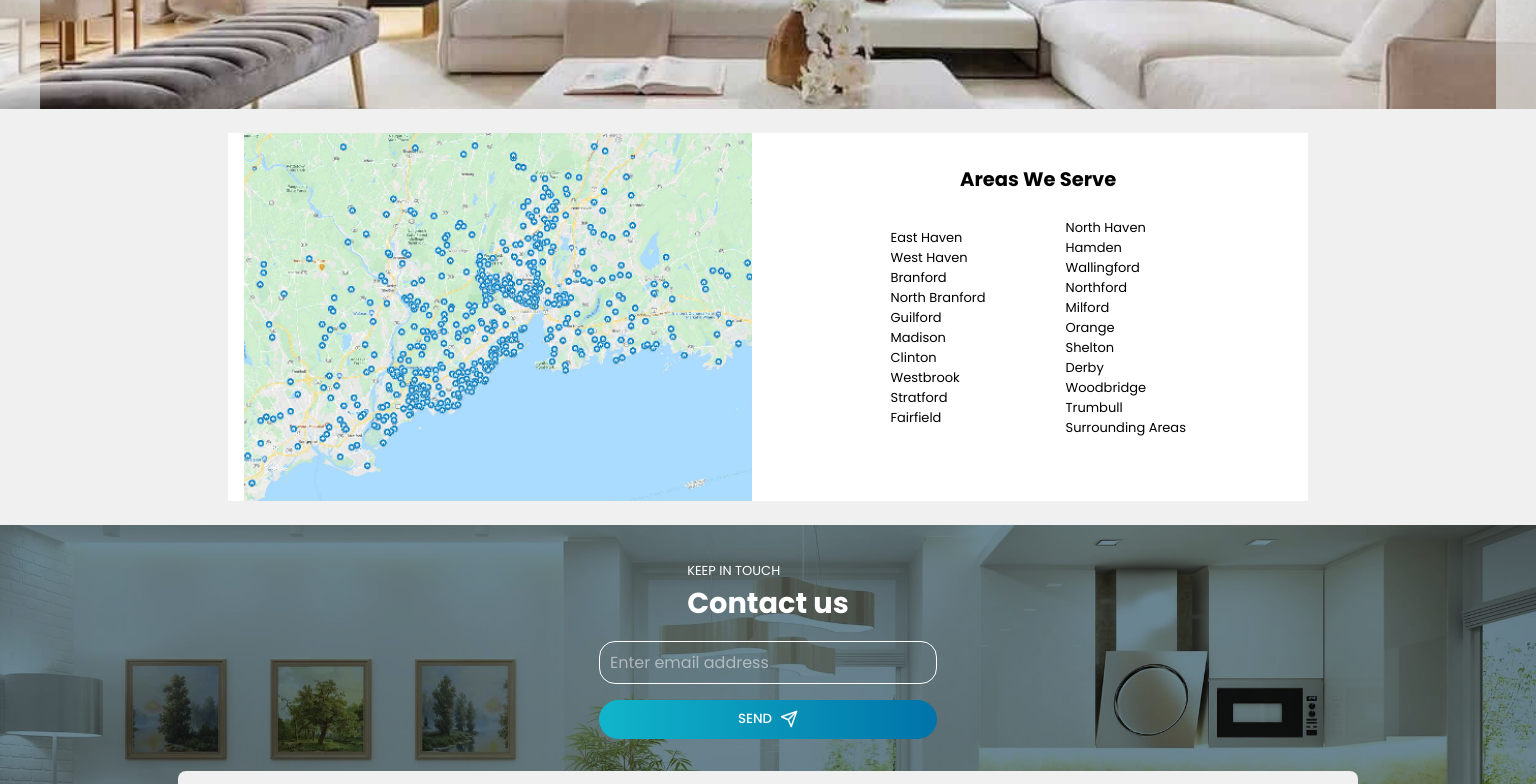
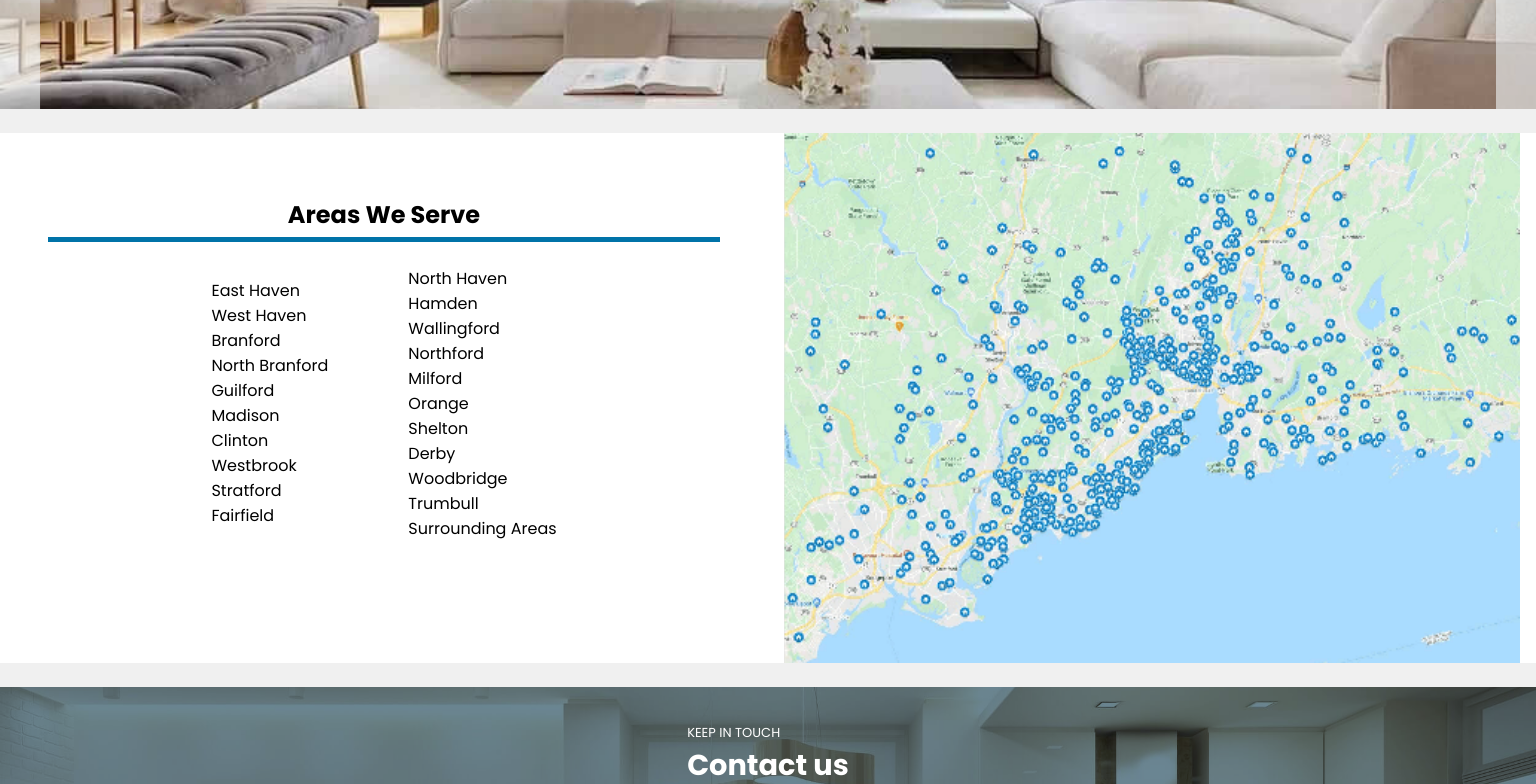
Before and after one commit to aidatavar/new-haven-cleaner-llc, a React (Create React App) app: page / in a window 1536 px wide. Shown: the part 2080-2864 px from the top of the page. Built offline with nearby package versions, Linux system fonts and the light colour scheme.

Commit message:
finished with map component

```diff
--- a/src/Components/Map/Map.jsx
+++ b/src/Components/Map/Map.jsx
@@ -4,12 +4,9 @@ import image from '../../Assets/map.png'
 
 const Map = () => {
   return (
-
     <section className='map grid'>
     <div className="setContent">
-    <div className="column">
-    <img src={image} alt="new haven map" />
-    </div>
+
     <div className="column">
     <div className="mapContent">
       <h2 >Areas We Serve </h2>
@@ -48,8 +45,13 @@ const Map = () => {
     </div>
     </div>
 
+    <div className="column2">
+    <img className='imageMap' src={image} alt="new haven map" />
+    </div>
+
     </div>
   </section>
+
   )
 }
 
--- a/src/Components/Map/map.css
+++ b/src/Components/Map/map.css
@@ -29,11 +29,15 @@
 }
 
 .map .setContent {
+  width: 100%;
   background-color: white;
 }
 
 .map .setContent img {
-  height: auto;
+  height: 100%;
+  width: 100%;
+  -o-object-fit: cover;
+     object-fit: cover;
 }
 
 .map .setContent .mapContent {
@@ -50,6 +54,9 @@
   -webkit-box-pack: center;
       -ms-flex-pack: center;
           justify-content: center;
+  border-bottom: 3px var(--primary-color) solid;
+  border-bottom-width: 5px;
+  padding-bottom: 5px;
 }
 
 .map .setContent .mapContent .listDiv {
@@ -80,16 +87,41 @@
     -ms-grid-columns: 1fr 1fr;
         grid-template-columns: 1fr 1fr;
     font-size: small;
-    margin: -1.5rem;
   }
   .map .setContent img {
-    height: 100%;
     width: 100%;
-    -o-object-fit: cover;
-       object-fit: cover;
   }
   .map .setContent .column {
     padding: 0 1rem;
   }
 }
+
+@media screen and (min-width: 1024px) {
+  .map .setContent img {
+    width: 100%;
+  }
+}
+
+@media screen and (min-width: 1440px) {
+  .map .setContent {
+    display: -ms-grid;
+    display: grid;
+    -ms-grid-columns: 1fr 1fr;
+        grid-template-columns: 1fr 1fr;
+    font-size: small;
+    margin: -1.5rem;
+    width: 100%;
+  }
+  .map .setContent img {
+    width: 100%;
+  }
+  .map .setContent .mapContent {
+    font-size: medium;
+    margin-top: 4rem;
+  }
+  .map .setContent .column2 {
+    padding: 0 1rem;
+    width: 100%;
+  }
+}
 /*# sourceMappingURL=map.css.map */
--- a/src/Components/Map/map.scss
+++ b/src/Components/Map/map.scss
@@ -13,6 +13,7 @@
     --card-bg-color: rgb(225, 225, 225);
 }
 
+
 .map{
     width: 100%;
     position: relative;
@@ -22,20 +23,30 @@
     justify-content: center;
 
     .setContent{
+        width: 100%;
         background-color: white;
 
-    img{
-        height: auto;
-    }
+        img{
+            height: 100%;
+            width: 100%;
+            object-fit: cover;
+
+            }
 
     .mapContent{
         margin: 2rem;
+
 
 
         h2{
             display: flex;
             align-items: center;
             justify-content: center;
+            border-bottom: 3px var(--primary-color) solid;
+            border-bottom-width: 5px;
+            padding-bottom: 5px;
+
+
         }
         .listDiv{
             display: grid;
@@ -55,7 +66,6 @@
 
 }
 
-
 @media screen and (min-width: 765px) {
     .map{
 
@@ -63,12 +73,9 @@
          display: grid;
          grid-template-columns: 1fr 1fr;
          font-size: small;
-         margin: -1.5rem;
 
          img{
-        height: 100%;
-        width: 100%;
-        object-fit: cover;
+             width: 100%;
          }
 
          .column{
@@ -78,3 +85,44 @@
      }
     }
  }
+
+ @media screen and (min-width: 1024px) {
+     .map{
+         .setContent{
+            img{
+                width: 100%;
+            }
+         }
+     }
+
+
+ }
+
+@media screen and (min-width: 1440px) {
+    .map{
+
+     .setContent{
+         display: grid;
+         grid-template-columns: 1fr 1fr;
+         font-size: small;
+         margin: -1.5rem;
+         width: 100%;
+
+         img{
+            width: 100%;
+        }
+
+         .mapContent{
+             font-size: medium;
+             margin-top: 4rem;
+
+         }
+
+         .column2{
+            padding: 0 1rem;
+            width: 100%;
+
+         }
+     }
+    }
+ }
```
Also changed, not shown: 1 other file (tests, documents, lock files or other folders).
